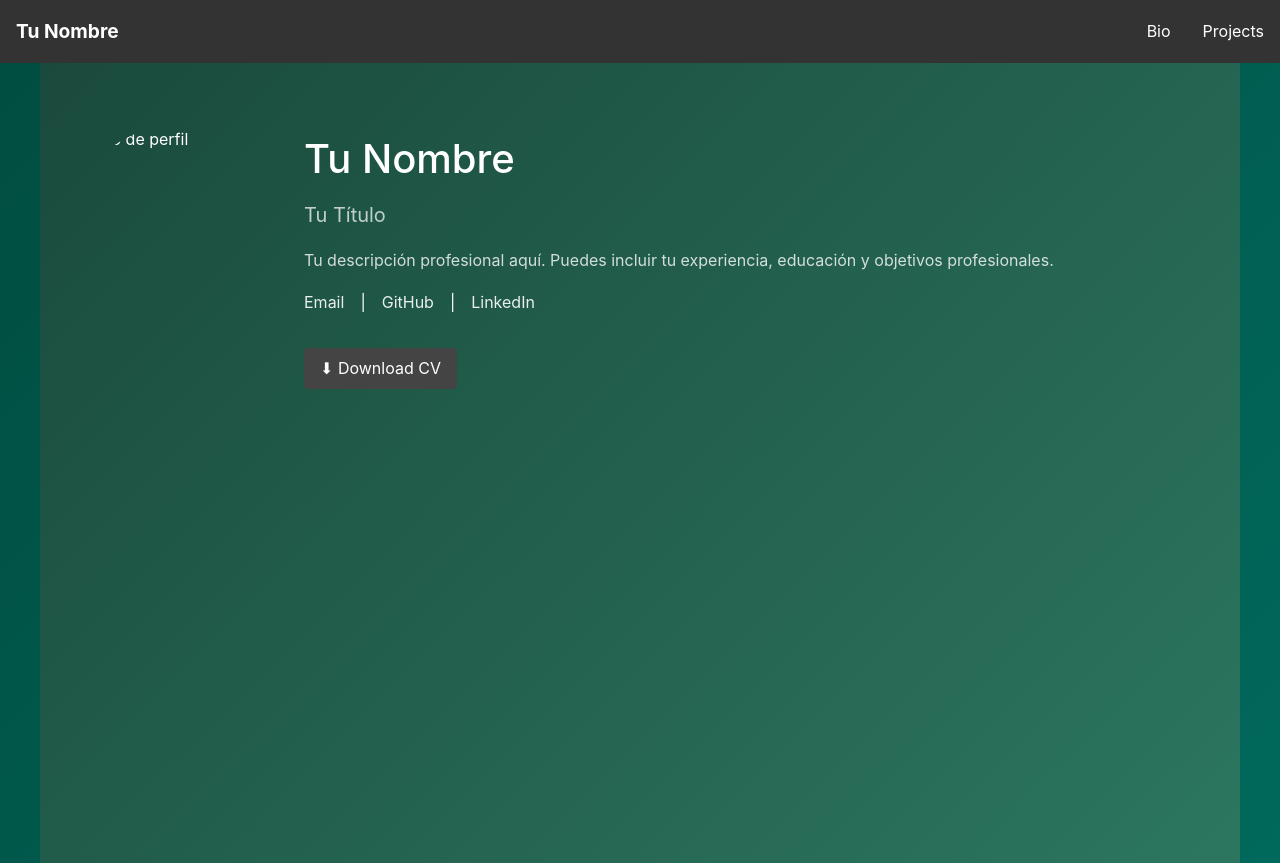
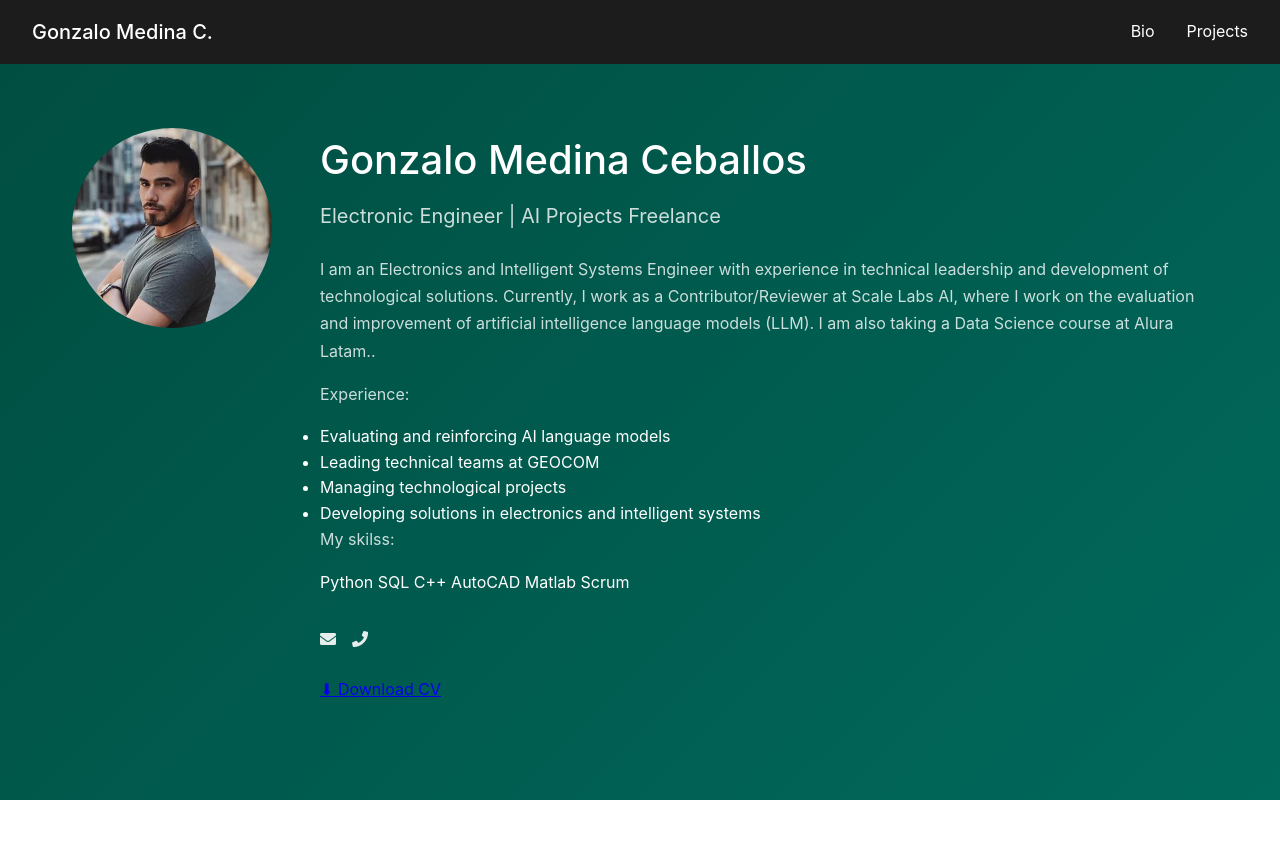
Before and after one commit to gnzme/CV-web, a plain HTML site: page index.html in a window 1280 px wide. After the commit the page ends 800 px from the top, so only its background shows below. Drawn offline with Linux system fonts and the light colour scheme.

Commit message:
index.html

```diff
--- a/index.html
+++ b/index.html
@@ -1,116 +1,15 @@
 <!DOCTYPE html>
 <html lang="es">
 <head>
-    <link rel="stylesheet" href="styles.css">
     <meta charset="UTF-8">
     <meta name="viewport" content="width=device-width, initial-scale=1.0">
-    <title>Tu Nombre - CV</title>
-    <style>
-        :root {
-            --primary-color: #1a4a3c;
-            --text-color: #ffffff;
-        }
-
-        body {
-            margin: 0;
-            padding: 0;
-            font-family: -apple-system, BlinkMacSystemFont, 'Segoe UI', Roboto, Oxygen, Ubuntu, Cantarell, sans-serif;
-        }
-
-        .navbar {
-            background-color: #333;
-            padding: 1rem;
-            display: flex;
-            justify-content: space-between;
-            align-items: center;
-        }
-
-        .navbar-brand {
-            color: white;
-            text-decoration: none;
-            font-size: 1.2rem;
-            font-weight: bold;
-        }
-
-        .navbar-links {
-            display: flex;
-            gap: 2rem;
-        }
-
-        .navbar-links a {
-            color: white;
-            text-decoration: none;
-        }
-
-        .main-content {
-            background: linear-gradient(135deg, var(--primary-color) 0%, #2c7660 100%);
-            min-height: 100vh;
-            padding: 2rem;
-            color: var(--text-color);
-        }
-
-        .profile-section {
-            max-width: 1200px;
-            margin: 0 auto;
-            display: flex;
-            gap: 2rem;
-            align-items: flex-start;
-            padding-top: 2rem;
-        }
-
-        .profile-image {
-            width: 200px;
-            height: 200px;
-            border-radius: 50%;
-            overflow: hidden;
-        }
-
-        .profile-image img {
-            width: 100%;
-            height: 100%;
-            object-fit: cover;
-        }
-
-        .profile-info {
-            flex: 1;
-        }
-
-        .profile-info h1 {
-            margin: 0 0 0.5rem 0;
-        }
-
-        .profile-info h2 {
-            margin: 0 0 1rem 0;
-            font-weight: normal;
-            opacity: 0.9;
-        }
-
-        .affiliations {
-            margin: 1rem 0;
-        }
-
-        .social-links {
-            margin: 1rem 0;
-        }
-
-        .download-cv {
-            display: inline-block;
-            background-color: #444;
-            color: white;
-            padding: 0.5rem 1rem;
-            text-decoration: none;
-            border-radius: 4px;
-            margin-top: 1rem;
-        }
-
-        .download-cv:hover {
-            background-color: #555;
-        }
-    </style>
+    <title>Gonzalo Medina C. - CV</title>
+    <link rel="stylesheet" href="styles.css">
+    <link rel="stylesheet" href="https://cdnjs.cloudflare.com/ajax/libs/font-awesome/5.15.4/css/all.min.css">
 </head>
 <body>
     <nav class="navbar">
-        <a href="#" class="navbar-brand">Tu Nombre</a>
+        <a href="#" class="navbar-brand">Gonzalo Medina C.</a>
         <div class="navbar-links">
             <a href="#bio">Bio</a>
             <a href="#projects">Projects</a>
@@ -121,25 +20,42 @@
         <section class="profile-section">
             <div class="profile-image">
                 <!-- Reemplaza con tu foto -->
-                <img src="tu-foto.jpg" alt="Foto de perfil">
+                <img src="yo.jpg" alt="Gonzalo Medina">
             </div>
 
             <div class="profile-info">
-                <h1>Tu Nombre</h1>
-                <h2>Tu Título</h2>
+                <h1>Gonzalo Medina Ceballos</h1>
+                <h2>Electronic Engineer | AI Projects Freelance</h2>
 
                 <div class="affiliations">
-                    <p>Tu descripción profesional aquí. Puedes incluir tu experiencia, educación y objetivos profesionales.</p>
+                    <p>I am an Electronics and Intelligent Systems Engineer with experience in technical leadership and development of technological solutions. Currently, I work as a Contributor/Reviewer at Scale Labs AI, where I work on the evaluation and improvement of artificial intelligence language models (LLM). I am also taking a Data Science course at Alura Latam..</p>
+
+                    <p>Experience:</p>
+                    <ul>
+                        <li>Evaluating and reinforcing AI language models</li>
+                        <li>Leading technical teams at GEOCOM</li>
+                        <li>Managing technological projects</li>
+                        <li>Developing solutions in electronics and intelligent systems</li>
+                    </ul>
+
+                    <p>My skilss:</p>
+                    <div class="skills-container">
+                        <span class="skill-tag">Python</span>
+                        <span class="skill-tag">SQL</span>
+                        <span class="skill-tag">C++</span>
+                        <span class="skill-tag">AutoCAD</span>
+                        <span class="skill-tag">Matlab</span>
+                        <span class="skill-tag">Scrum</span>
+                    </div>
                 </div>
 
                 <div class="social-links">
-                    <!-- Agrega tus enlaces sociales aquí -->
-                    <a href="#" target="_blank">Email</a> |
-                    <a href="#" target="_blank">GitHub</a> |
-                    <a href="#" target="_blank">LinkedIn</a>
+                    <a href="mailto:gon.medinae@gmail.com" title="Email"><i class="fas fa-envelope"></i></a>
+                    <a href="tel:+56979981364" title="Teléfono"><i class="fas fa-phone"></i></a>
+                    <!-- Agrega aquí más enlaces sociales si los tienes -->
                 </div>
 
-                <a href="#" class="download-cv">⬇ Download CV</a>
+                <a href="#" class="cv.pdf">⬇ Download CV</a>
             </div>
         </section>
     </main>
```
